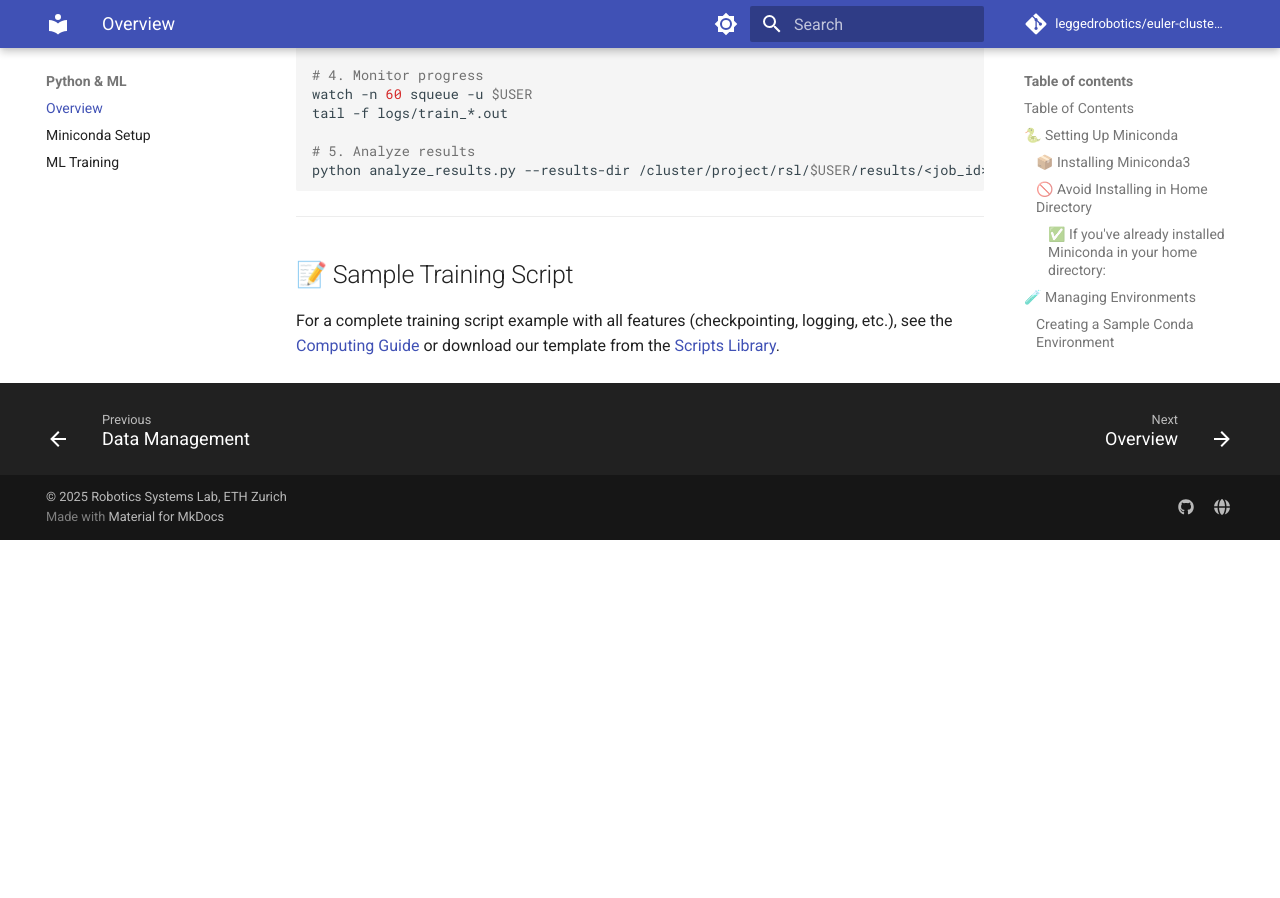
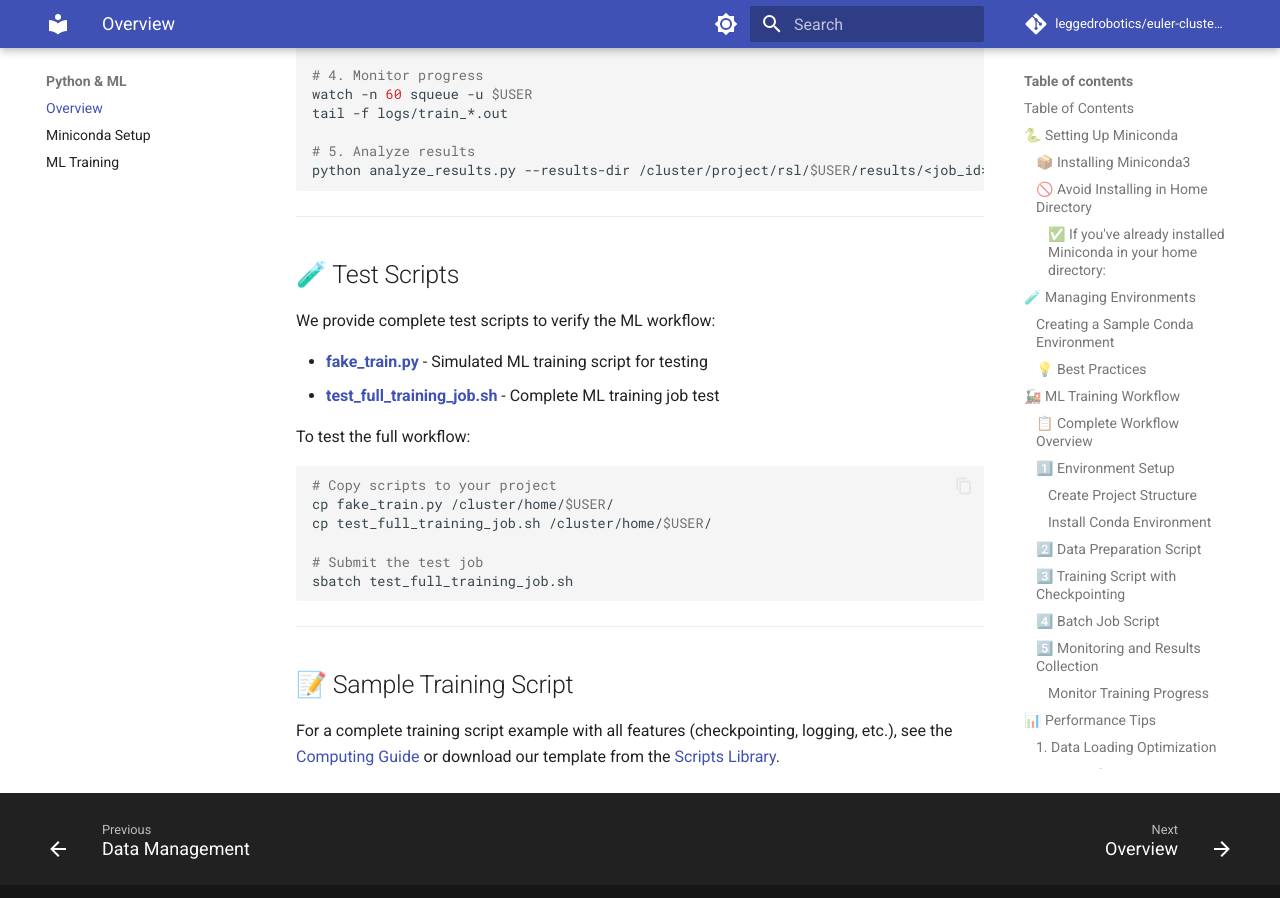
Before and after one commit to leggedrobotics/euler-cluster-guide, an MkDocs documentation site: the page built from docs/python-environments.md, in a window 1280 px wide and 900 px high, scrolled down 8032 px. Built offline with MkDocs 1.6.1 and Material for MkDocs 9.7.7, drawn with Linux system fonts in a browser that asks for light colours; comment, search, counter and statistics services are not loaded; before the commit the page ends 8572 px from its top, so only the background shows below that.

````diff
--- a/docs/python-environments.md
+++ b/docs/python-environments.md
@@ -375,6 +375,25 @@
 
 ---
 
+## 🧪 Test Scripts
+
+We provide complete test scripts to verify the ML workflow:
+
+- **[fake_train.py](scripts/tests/python-environments/fake_train.py)** - Simulated ML training script for testing
+- **[test_full_training_job.sh](scripts/tests/python-environments/test_full_training_job.sh)** - Complete ML training job test
+
+To test the full workflow:
+```bash
+# Copy scripts to your project
+cp fake_train.py /cluster/home/$USER/
+cp test_full_training_job.sh /cluster/home/$USER/
+
+# Submit the test job
+sbatch test_full_training_job.sh
+```
+
+---
+
 ## 📝 Sample Training Script
 
 For a complete training script example with all features (checkpointing, logging, etc.), see the [Computing Guide](computing-guide.md) or download our template from the [Scripts Library](scripts.md).
````
Also changed, not shown: docs/data-management.md (+13 -0 lines), docs/getting-started.md (+13 -0 lines), github-actions-workflow.yml (deleted, +0 -29 lines), 3 other files.
